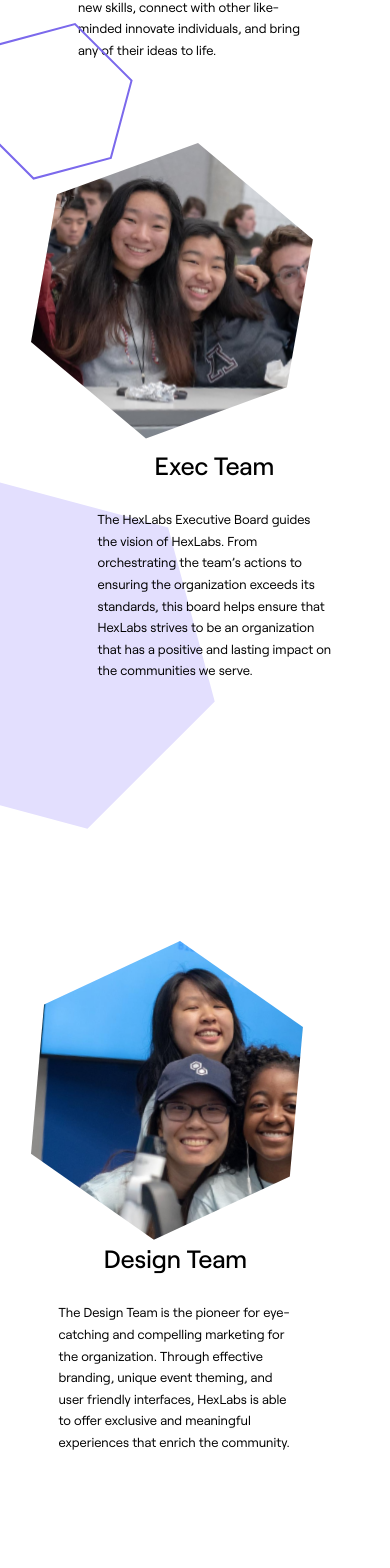
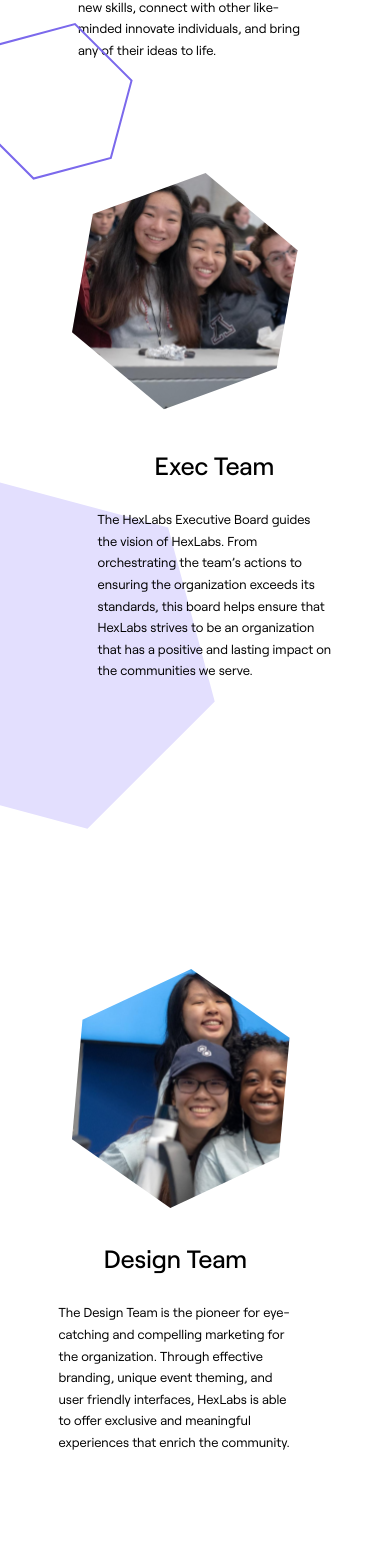
Before and after one commit to HackGT/hexlabs-website, a Next.js app: page /about in a window 390 px wide. Shown: the part 1692-3260 px from the top of the page. Built offline with nearby package versions, Linux system fonts and the light colour scheme.

Commit message:
fix paragraph alignment for mobile

```diff
--- a/pages/about.tsx
+++ b/pages/about.tsx
@@ -27,6 +27,22 @@ export default function About(props: Props) {
 
                 .extra-padding {
                     padding: 160px 0px;
+                }
+
+                @media (max-width: 767px) {
+                    .two-col {
+                        display: flexbox;
+                        flex-wrap: wrap;
+                        position: relative;
+                    }
+
+                    .left {
+                        width: 100%;
+                    }
+
+                    .right {
+                        width: 100%;
+                    }
                 }
             `}</style>
 
@@ -185,9 +201,9 @@ export default function About(props: Props) {
                             rotation={45}
                         />
                         <Hex
-                            x="-10%"
-                            y="-20%"
-                            size={150}
+                            x="5%"
+                            y="-15%"
+                            size={120}
                             image="./exec.png"
                             color="transparent"
                             rotation={40}
@@ -236,9 +252,9 @@ export default function About(props: Props) {
                 {isMobile ? (
                     <>
                         <Hex
-                            x="-10%"
-                            y="-20%"
-                            size={150}
+                            x="5%"
+                            y="-15%"
+                            size={120}
                             image="./exec_2.png"
                             color="transparent"
                             rotation={35}
@@ -297,9 +313,9 @@ export default function About(props: Props) {
                             rotation={45}
                         />
                         <Hex
-                            x="-10%"
-                            y="-20%"
-                            size={150}
+                            x="5%"
+                            y="-15%"
+                            size={120}
                             image="./exec.png"
                             color="transparent"
                             rotation={23}
@@ -373,9 +389,9 @@ export default function About(props: Props) {
                             rotation={15}
                         />
                         <Hex
-                            x="-10%"
-                            y="-20%"
-                            size={150}
+                            x="5%"
+                            y="-15%"
+                            size={120}
                             image="./exec.png"
                             color="transparent"
                             rotation={35}
@@ -429,9 +445,9 @@ export default function About(props: Props) {
                 {isMobile ? (
                     <>
                         <Hex
-                            x="-10%"
-                            y="-70%"
-                            size={150}
+                            x="5%"
+                            y="-15%"
+                            size={120}
                             image="./exec.png"
                             color="transparent"
                             rotation={35}
--- a/styles/main.css
+++ b/styles/main.css
@@ -174,10 +174,6 @@ p {
         text-align: center;
     }
 
-    .info-text-what-we-do {
-        padding-bottom: 200px;
-    }
-
     .info-heading {
         width: 60vw;
         font-size: 25px;
@@ -196,11 +192,6 @@ p {
         transform: translateX(-50%);
         line-height: 2rem !important;
         text-align: left;
-    }
-
-    .info-heading-operations {
-        padding-bottom: 80px !important;
-        padding-top: 80px !important;
     }
 }
 
```
